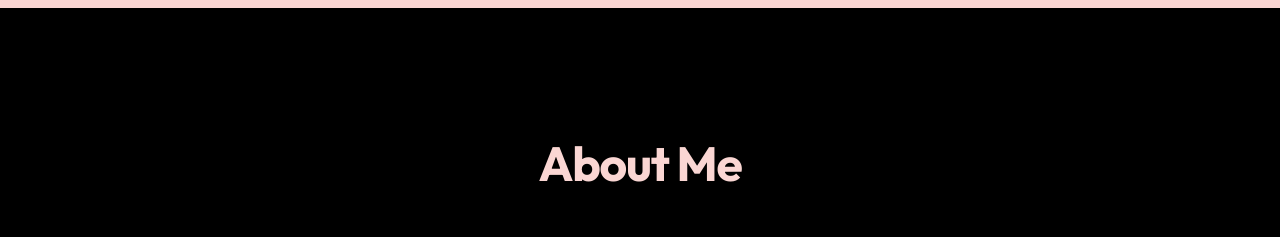
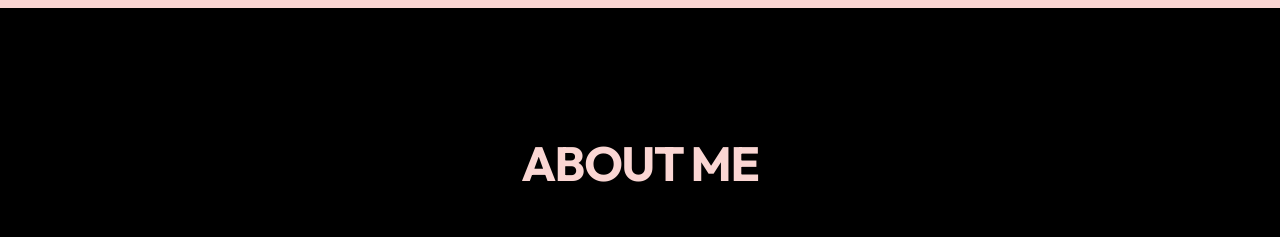
Before and after one commit to AuroraPirrello/AuraDesign, a plain HTML site: page index.html in a window 1280 px wide. Shown: the part 2000-2237 px from the top of the page. Drawn offline with nearby package versions, Linux system fonts and the light colour scheme.

Commit message:
Update index.html

```diff
--- a/index.html
+++ b/index.html
@@ -453,7 +453,7 @@
     <!-- About Section -->
     <section id="about" class="min-h-screen flex flex-col justify-center py-24 z-20 relative bg-black">
         <div class="max-w-7xl mx-auto px-6 md:px-12 w-full">
-            <h2 class="text-5xl font-bold mb-16 text-center tracking-tight text-[#FAD6D3]">About Me</h2>
+            <h2 class="text-5xl font-bold mb-16 text-center tracking-tight text-[#FAD6D3]">ABOUT ME</h2>
 
             <div class="grid grid-cols-1 md:grid-cols-2 gap-12 items-stretch">
                 <div class="relative rounded-2xl overflow-hidden shadow-xl bg-gray-900 min-h-[300px] md:min-h-0 border-2 border-gray-800">
```
